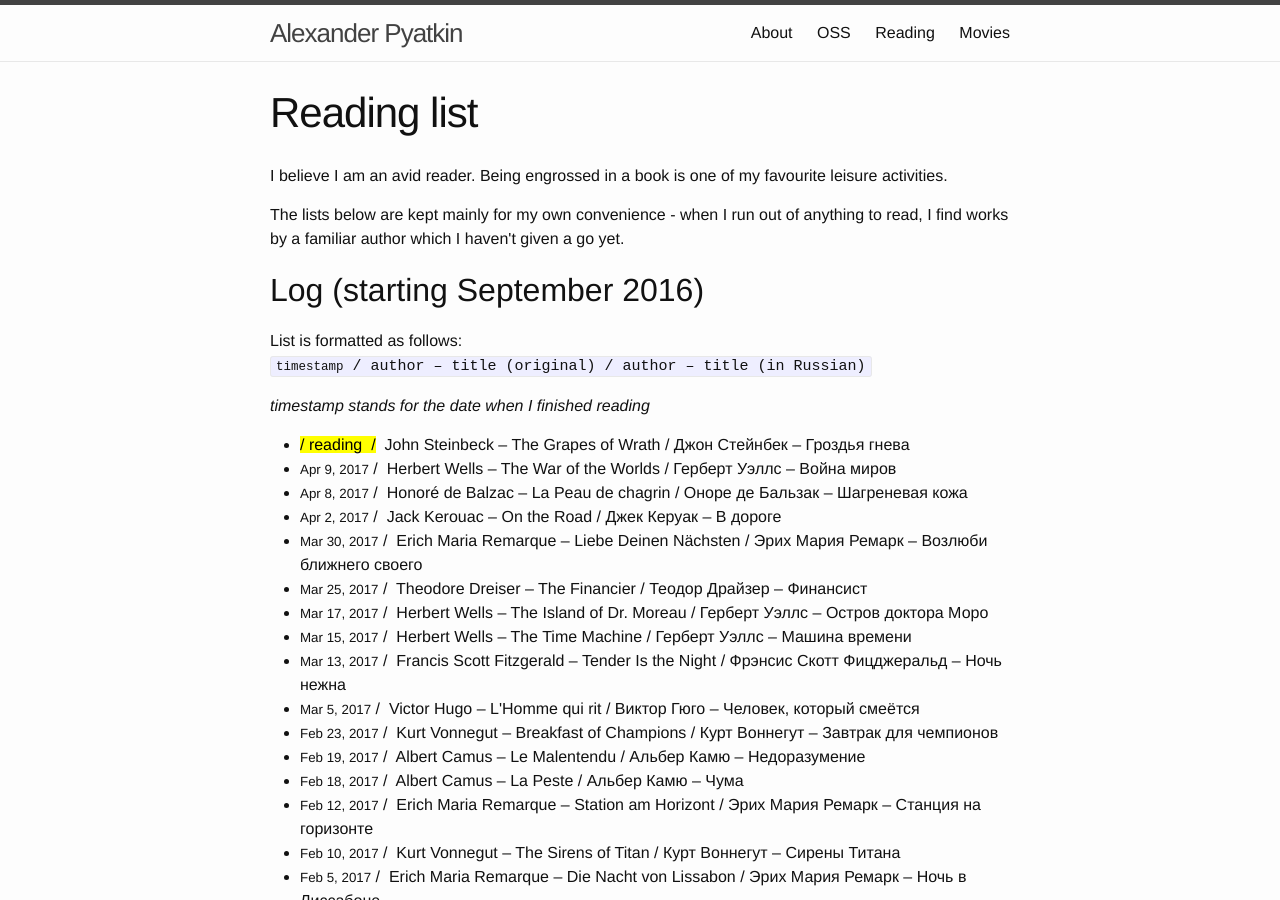
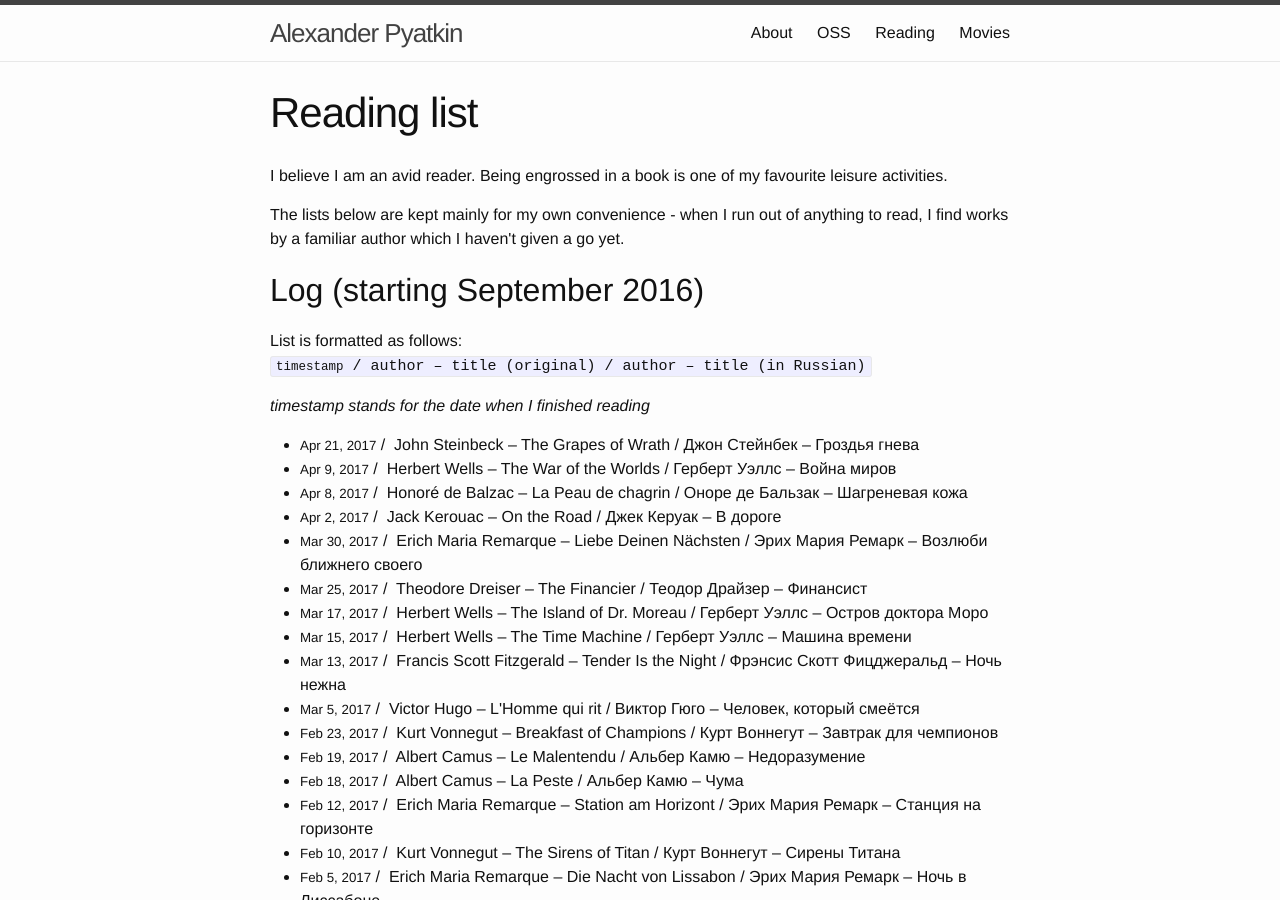
Before and after one commit to aspyatkin/personal-website, a Jekyll site: the page built from reading-list.md, in a window 1280 px wide and 900 px high. Built offline with Jekyll 4.4.1, drawn with Linux system fonts in a browser that asks for light colours.

Commit message:
Update reading list

```diff
--- a/reading-list.md
+++ b/reading-list.md
@@ -5,7 +5,7 @@ short_title: Reading
 permalink: /reading-list/
 top_ndx: 3
 log_list:
-  - reading: yes
+  - date: 'Apr 21, 2017'
     original:
       author: 'John Steinbeck'
       title: 'The Grapes of Wrath'
```
